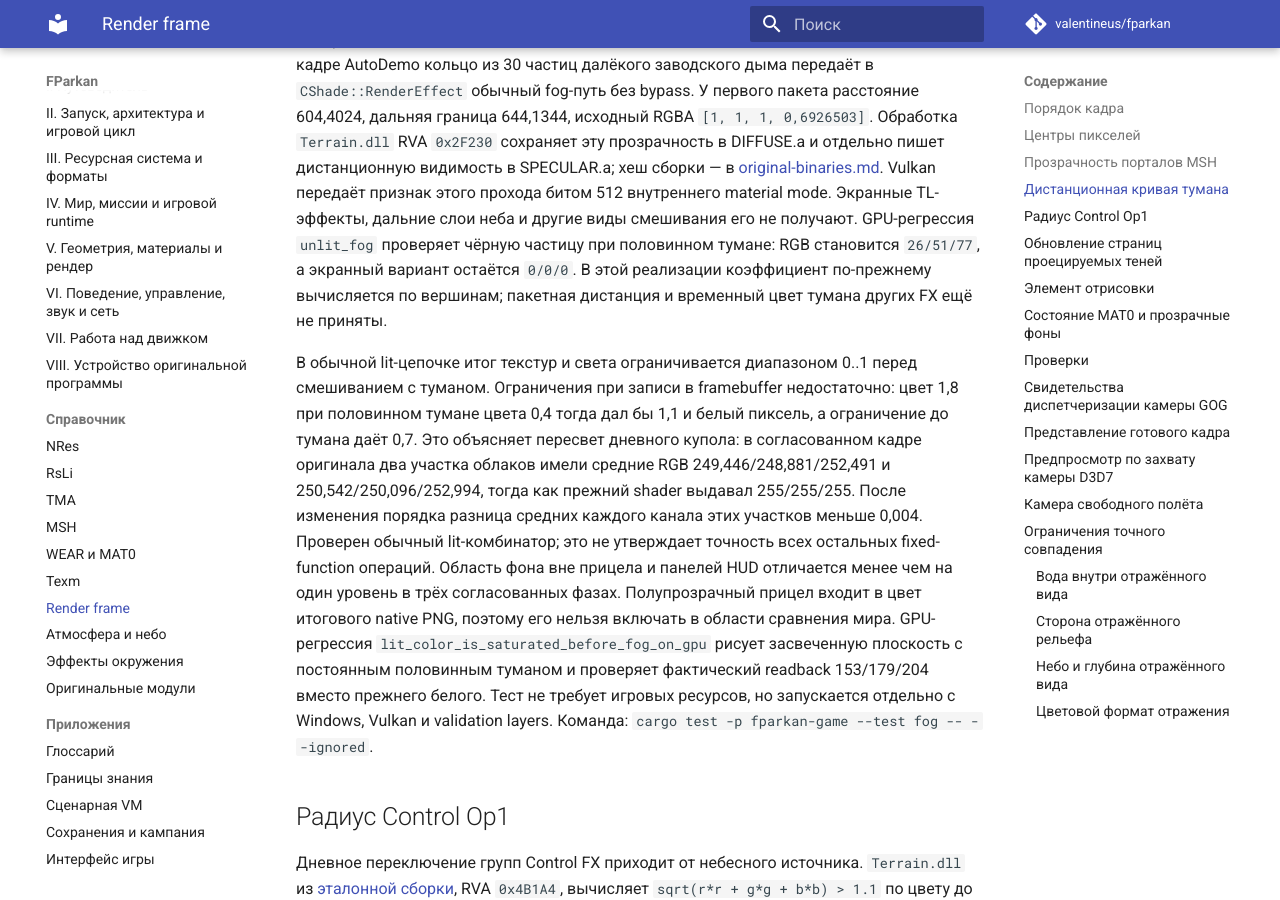
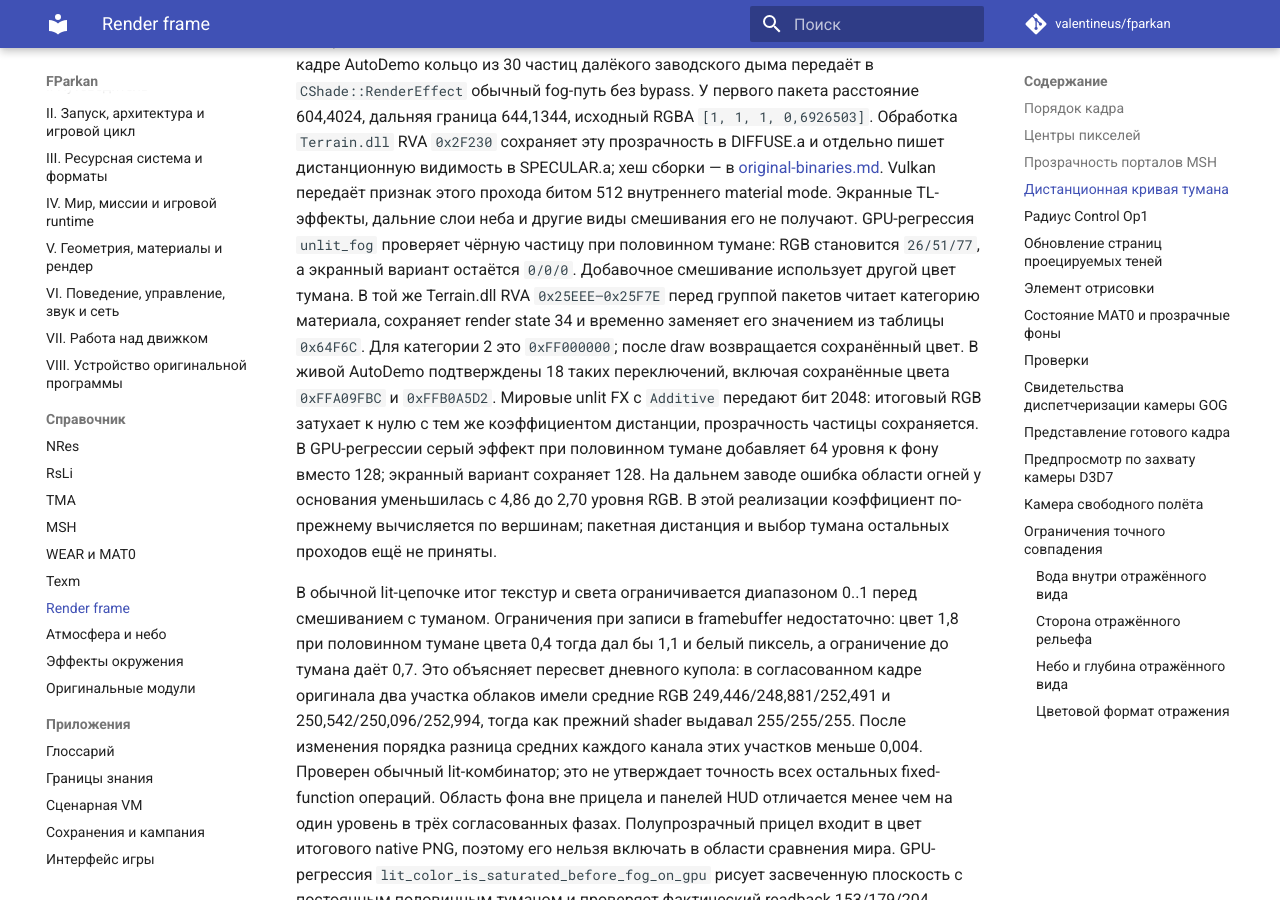
Before and after one commit to valentineus/fparkan, an MkDocs documentation site: the page built from docs/reference/render-frame.md, in a window 1280 px wide and 900 px high, scrolled down 3902 px. Built offline with MkDocs 1.6.1 and Material for MkDocs 9.7.7, drawn with Linux system fonts in a browser that asks for light colours; comment, search, counter and statistics services are not loaded.

Commit message:
fix(render): fade additive world effects through black fog

```diff
--- a/docs/reference/render-frame.md
+++ b/docs/reference/render-frame.md
@@ -173,8 +173,19 @@ Vulkan передаёт признак этого прохода битом 512
 Экранные TL-эффекты, дальние слои неба и другие виды смешивания его не получают.
 GPU-регрессия `unlit_fog` проверяет чёрную частицу при половинном тумане:
 RGB становится `26/51/77`, а экранный вариант остаётся `0/0/0`.
+Добавочное смешивание использует другой цвет тумана. В той же Terrain.dll
+RVA `0x25EEE–0x25F7E` перед группой пакетов читает категорию материала,
+сохраняет render state 34 и временно заменяет его значением из таблицы
+`0x64F6C`. Для категории 2 это `0xFF000000`; после draw возвращается
+сохранённый цвет. В живой AutoDemo подтверждены 18 таких переключений,
+включая сохранённые цвета `0xFFA09FBC` и `0xFFB0A5D2`.
+Мировые unlit FX с `Additive` передают бит 2048: итоговый RGB затухает к
+нулю с тем же коэффициентом дистанции, прозрачность частицы сохраняется.
+В GPU-регрессии серый эффект при половинном тумане добавляет 64 уровня
+к фону вместо 128; экранный вариант сохраняет 128. На дальнем заводе
+ошибка области огней у основания уменьшилась с 4,86 до 2,70 уровня RGB.
 В этой реализации коэффициент по-прежнему вычисляется по вершинам;
-пакетная дистанция и временный цвет тумана других FX ещё не приняты.
+пакетная дистанция и выбор тумана остальных проходов ещё не приняты.
 
 В обычной lit-цепочке итог текстур и света ограничивается диапазоном 0..1
 перед смешиванием с туманом. Ограничения при записи в framebuffer недостаточно:
```
Also changed, not shown: docs/appendices/knowledge-boundaries.md (+3 -3 lines), docs/tomes/05-render.md (+4 -3 lines), 4 other files.
